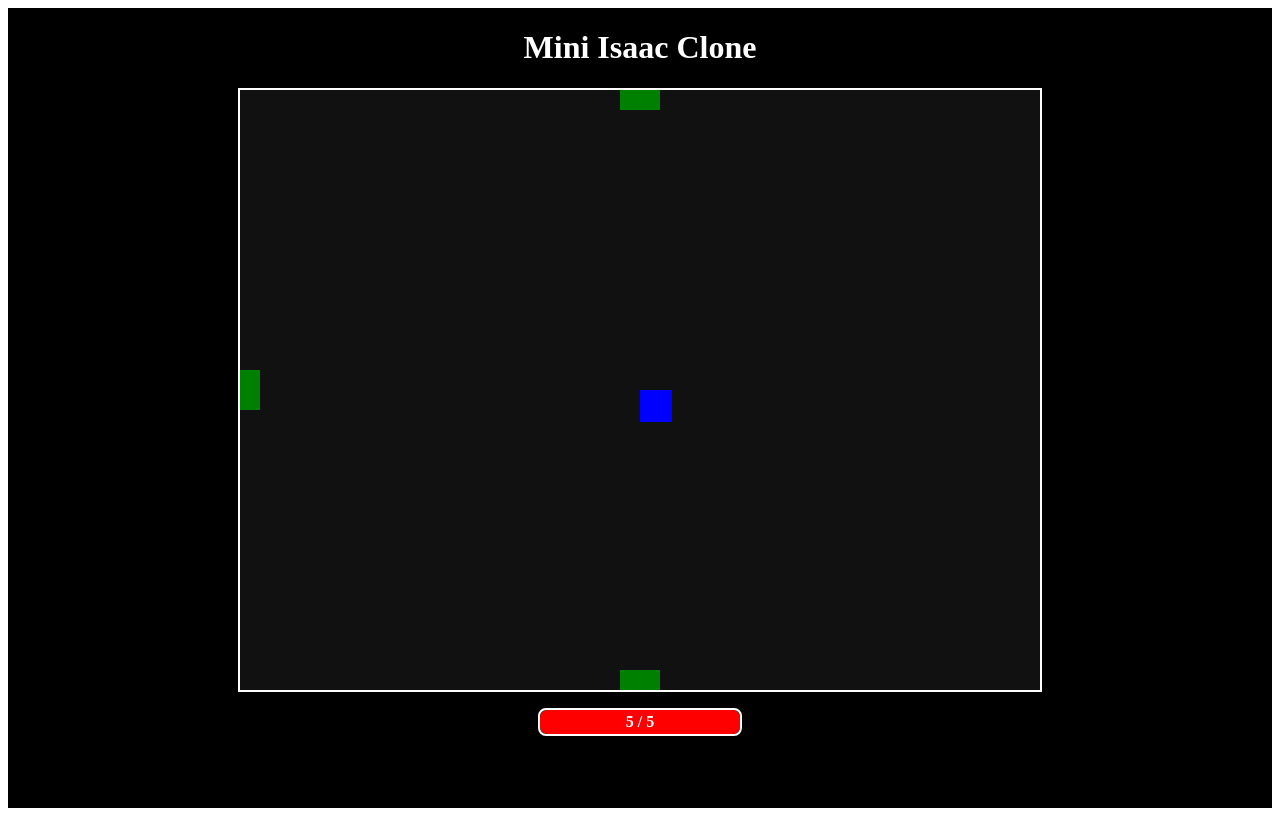
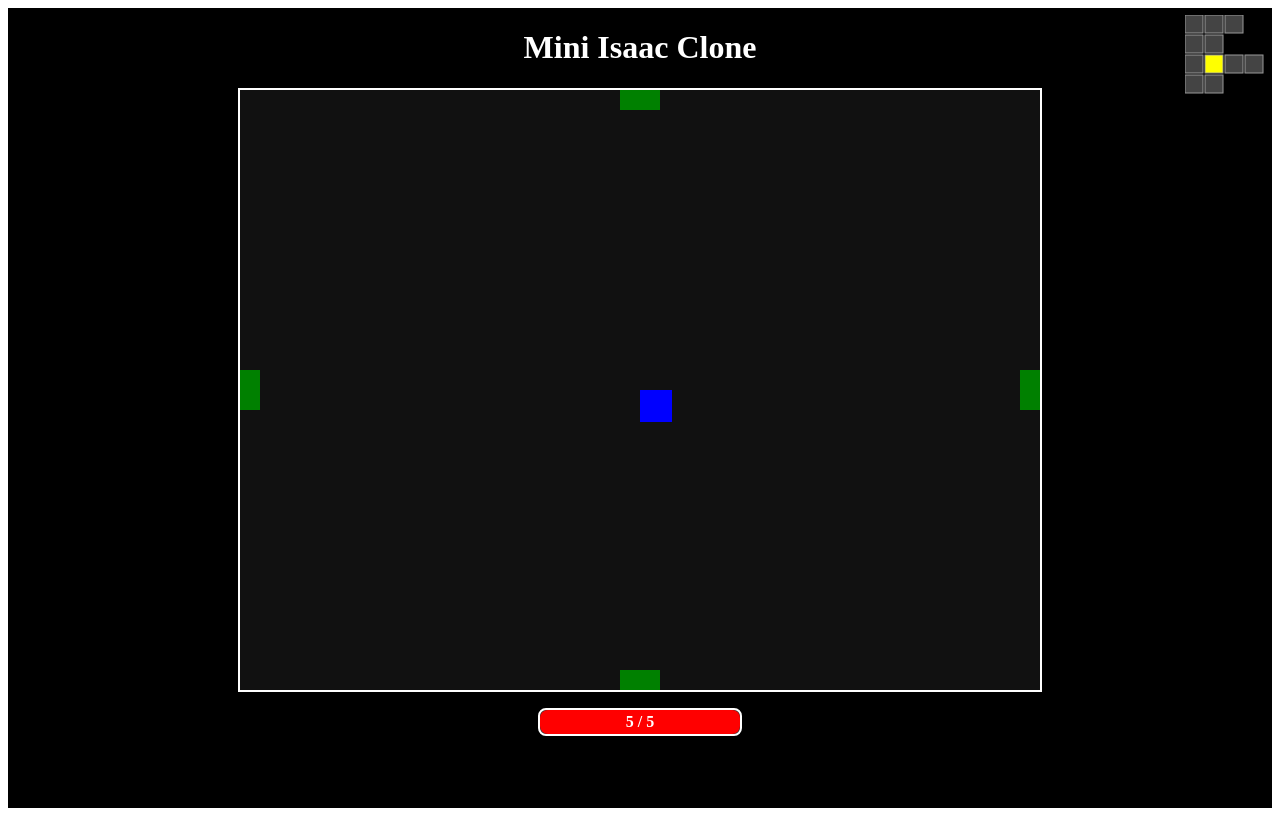
Before and after one commit to DylanUribe/Isaac-Clone, a React (Vite) app: page / in a window 1280 px wide. Built offline with nearby package versions, Linux system fonts and the light colour scheme.

Commit message:
Arreglago puertas y enemigo shooter

```diff
--- a/src/App.jsx
+++ b/src/App.jsx
@@ -6,6 +6,7 @@ import { useGameLoop } from './logic/useGameLoop'
 import { useRoomStore } from './logic/useRoomStore'
 import Player from './components/Player'; // ajusta la ruta si es diferente
 import allEnemiesDead from './components/Room'; // ajusta la ruta si es diferente
+import MiniMap from './components/MiniMap'
 
 
 const keys = {}
@@ -62,6 +63,19 @@ function App() {
     // Actualizar balas
     useProjectileStore.getState().updateProjectiles()
 
+    updateProjectiles: () => {
+      set((state) => {
+        const updated = state.projectiles.map((p) => ({
+          ...p,
+          x: p.x + p.xVel,
+          y: p.y + p.yVel,
+          age: p.age + 1, // <= incrementa edad
+        }))
+        return { projectiles: updated }
+      })
+    }
+
+
     // Colisión balas-enemigos
     const { projectiles } = useProjectileStore.getState()
     const { enemies, currentRoom } = useRoomStore.getState()
@@ -77,7 +91,12 @@ function App() {
         const distance = Math.sqrt(dx * dx + dy * dy)
         if (distance < 16) {
           projectilesToRemove.add(proj.id)
+
+          // 🔽 Nueva lógica: restar vida
+          enemy.hp -= proj.damage || 1
+          if (enemy.hp <= 0) {
             enemiesToRemove.add(enemy.id)
+          }
         }
       })
     })
@@ -114,6 +133,11 @@ function App() {
 
   return (
   <>
+    <div>
+      {/* Tu juego normal aquí */}
+      <MiniMap />
+    </div>
+
     <div
       style={{
         backgroundColor: '#000',
@@ -141,16 +165,38 @@ function App() {
         <Player />
 
         {/* Enemigos */}
-        {roomEnemies.map((enemy) => (
+        {roomEnemies.map((enemy) => {
+          let color = 'gray'
+
+          switch (enemy.type) {
+            case 'basic':
+              color = 'gray'
+              break
+            case 'fast':
+              color = 'orange'
+              break
+            case 'tank':
+              color = 'brown'
+              break
+            case 'shooter':
+              color = 'purple'
+              break
+            default:
+              color = 'red'
+          }
+
+          return (
             <rect
               key={enemy.id}
               x={enemy.x}
               y={enemy.y}
               width={32}
               height={32}
-            fill="red"
+              fill={color}
             />
-        ))}
+          )
+        })}
+
 
         {/* Proyectiles */}
         {useProjectileStore.getState().projectiles.map((p) => (
--- a/src/components/MiniMap.jsx
+++ b/src/components/MiniMap.jsx
@@ -0,0 +1,56 @@
+import React from 'react';
+import { useRoomStore } from '../logic/useRoomStore';
+
+const MiniMap = () => {
+  const map = useRoomStore((state) => state.map);
+  const currentRoom = useRoomStore((state) => state.currentRoom);
+
+  const mapArray = Array.from(map.keys()).map((key) => {
+    const [x, y] = key.split(',').map(Number);
+    return { key, x, y };
+  });
+
+  // Calcular bounds para centrar el mapa
+  const minX = Math.min(...mapArray.map((r) => r.x));
+  const minY = Math.min(...mapArray.map((r) => r.y));
+  const maxX = Math.max(...mapArray.map((r) => r.x));
+  const maxY = Math.max(...mapArray.map((r) => r.y));
+
+  const roomSize = 20;
+
+  return (
+    <div
+      style={{
+        position: 'absolute',
+        top: 10,
+        right: 10,
+        backgroundColor: '#0008',
+        padding: 5,
+        borderRadius: 5,
+      }}
+    >
+      <svg
+        width={(maxX - minX + 1) * roomSize}
+        height={(maxY - minY + 1) * roomSize}
+      >
+        {mapArray.map(({ key, x, y }) => {
+          const isCurrent = key === currentRoom;
+          return (
+            <rect
+              key={key}
+              x={(x - minX) * roomSize}
+              y={(y - minY) * roomSize}
+              width={roomSize - 2}
+              height={roomSize - 2}
+              fill={isCurrent ? 'yellow' : '#444'}
+              stroke="#999"
+              strokeWidth={1}
+            />
+          );
+        })}
+      </svg>
+    </div>
+  );
+};
+
+export default MiniMap;
--- a/src/components/Player.jsx
+++ b/src/components/Player.jsx
@@ -4,7 +4,6 @@ export default function Player() {
   const x = usePlayerStore((state) => state.x)
   const y = usePlayerStore((state) => state.y)
 
-  // Cambia "fill" para parpadear cuando recibe daño
   const isInvincible = usePlayerStore((state) => state.isInvincible)
   const fillColor = isInvincible ? 'white' : 'blue'
 
--- a/src/components/Room.jsx
+++ b/src/components/Room.jsx
@@ -30,7 +30,6 @@ export default function Room() {
 
   const doorColor = locked ? 'darkred' : 'green'
 
-  // Elementos SVG, no HTML
   return (
     <>
       {/* Puertas (rectángulos SVG) */}
--- a/src/logic/enemyFactory.js
+++ b/src/logic/enemyFactory.js
@@ -1,17 +1,43 @@
 import { random, uniqueId } from 'lodash'
 
-export function generateEnemies(count = 3) {
-  const enemies = []
+export const generateEnemies = (type, x, y) => {
+  switch (type) {
+    case 'basic':
+      return { id: crypto.randomUUID(), type, x, y, hp: 5, speed: 0.7 }
+    case 'fast':
+      return { id: crypto.randomUUID(), type, x, y, hp: 2, speed: 1 }
+    case 'tank':
+      return { id: crypto.randomUUID(), type, x, y, hp: 15, speed: 0.5 }
+    case 'shooter':
+      return { id: crypto.randomUUID(), type, x, y, hp: 4, speed:0.001, shootCooldown: 0 }
+    case 'boss':
+      return {
+        id: crypto.randomUUID(),
+        type: 'boss',
+        x,
+        y,
+        hp: 50,
+        speed: 0.5,
+        shootCooldown: 0,
+        specialAttackCooldown: 300
+      }
+    default:
+      throw new Error(`Unknown enemy type: ${type}`)
+  }
+}
 
-  for (let i = 0; i < count; i++) {
-    enemies.push({
-      id: uniqueId('enemy_'),
-      x: random(50, 700),
-      y: random(50, 500),
-      hp: 3,
-      type: 'basic'
-    })
+export function createBoss() {
+  return {
+    id: crypto.randomUUID(),
+    type: 'boss',
+    x: 300,
+    y: 300,
+    hp: 150,
+    speed: 0.7,
+    shootCooldown: 0,
+    specialAttackCooldown: 0,  // Empezar listo para atacar
+    attackPatterns: ['shoot', 'area', 'charge'], // Ataques variados
+    state: 'idle',          // Para manejar comportamiento
+    lastAttackTime: 0
   }
-
-  return enemies
 }
--- a/src/logic/mapGenerator.js
+++ b/src/logic/mapGenerator.js
@@ -1,18 +1,37 @@
 import { sample } from 'lodash'
+import { generateEnemies } from './enemyFactory'
 
-// Direcciones para conectar salas
+// Direcciones posibles
 const directions = [
-  { dx: 1, dy: 0 },   // Derecha
-  { dx: -1, dy: 0 },  // Izquierda
-  { dx: 0, dy: 1 },   // Abajo
-  { dx: 0, dy: -1 }   // Arriba
+  { dx: 1, dy: 0 },
+  { dx: -1, dy: 0 },
+  { dx: 0, dy: 1 },
+  { dx: 0, dy: -1 }
 ]
 
-// Genera un mapa de N salas conectadas aleatoriamente
 export function generateMap(roomCount = 10) {
   const map = new Map()
   const queue = [{ x: 0, y: 0 }]
   map.set('0,0', { x: 0, y: 0, type: 'start' })
+
+  // Añadimos una sala normal con enemigos
+  map.set('1,0', {
+    x: 1, y: 0,
+    type: 'normal',
+    enemies: [generateEnemies('basic', 100, 100)],
+    visited: false
+  })
+
+  // Boss room
+  map.set('2,0', {
+    x: 2, y: 0,
+    type: 'boss',
+    isBossRoom: true,
+    enemies: [generateEnemies('boss', 200, 200)],
+    visited: false
+  })
+  console.log('MAPA GENERADO:', Array.from(map.entries()))
+
 
   while (map.size < roomCount && queue.length > 0) {
     const current = queue.shift()
@@ -24,11 +43,18 @@ export function generateMap(roomCount = 10) {
       const key = `${nx},${ny}`
 
       if (!map.has(key)) {
+        const isBoss = map.size === roomCount - 1
+        const type = isBoss ? 'boss' : 'normal'
+
         map.set(key, {
           x: nx,
           y: ny,
-          type: map.size === roomCount - 1 ? 'boss' : 'normal'
+          type,
+          enemies: [generateEnemies(isBoss ? 'boss' : 'basic', 150, 150)],
+          isBossRoom: isBoss,
+          visited: false
         })
+
         queue.push({ x: nx, y: ny })
       }
     }
--- a/src/logic/usePlayerStore.js
+++ b/src/logic/usePlayerStore.js
@@ -20,9 +20,30 @@ export const usePlayerStore = create((set, get) => ({
 
   updatePosition: () => {
     const { x, y, moveDir, knockback, speed } = get()
+
     const newX = x + moveDir.x * speed + knockback.x
     const newY = y + moveDir.y * speed + knockback.y
-    set({ x: newX, y: newY, knockback: { x: 0, y: 0 } })
+
+    // Límites del mapa
+    const svgWidth = 800
+    const svgHeight = 600
+    const playerSize = 20
+    const border = 2
+
+    const minX = 0 + border
+    const minY = 0 + border
+    const maxX = svgWidth - playerSize - border
+    const maxY = svgHeight - playerSize - border
+
+    // Aplica el cerco
+    const clampedX = Math.max(minX, Math.min(newX, maxX))
+    const clampedY = Math.max(minY, Math.min(newY, maxY))
+
+    set({
+      x: clampedX,
+      y: clampedY,
+      knockback: { x: 0, y: 0 }
+    })
   },
 
   heal: (amount) => {
@@ -54,11 +75,22 @@ export const usePlayerStore = create((set, get) => ({
 
   takeDamage: (amount, sourceX, sourceY) => {
     const { hp, damageCooldown, x, y, isInvincible } = get()
+
+    // Validar que sourceX/sourceY sean números
+    if (
+      typeof sourceX !== 'number' || isNaN(sourceX) ||
+      typeof sourceY !== 'number' || isNaN(sourceY)
+    ) {
+      console.warn("takeDamage: Coordenadas de origen inválidas", { sourceX, sourceY })
+      return
+    }
+
     if (damageCooldown <= 0 && hp > 0 && !isInvincible) {
       const dx = x - sourceX
       const dy = y - sourceY
       const distance = Math.sqrt(dx * dx + dy * dy) || 1
       const knockbackForce = 40
+      const angle = Math.atan2(dy, dx)
 
       set({
         hp: Math.max(0, hp - amount),
@@ -67,14 +99,13 @@ export const usePlayerStore = create((set, get) => ({
         invincibilityFrames: 60,
         isBlinking: true,
         knockback: {
-          x: (dx / distance) * knockbackForce,
-          y: (dy / distance) * knockbackForce
-        }
+          x: Math.cos(angle) * knockbackForce,
+          y: Math.sin(angle) * knockbackForce,
+        },
       })
-      console.log("isBlinking en takeDamage:", get().isBlinking);
-
     }
   },
+
 
   tickInvincibility: () => {
     const { invincibilityFrames } = get();
@@ -102,4 +133,42 @@ export const usePlayerStore = create((set, get) => ({
     }
   },
 
+  teleportToRoomEntrance: (direction) => {
+    const playerSize = 20;
+    const svgWidth = 800;
+    const svgHeight = 600;
+    const edgeMargin = 4; // lo cerca que puede estar del borde
+    const entryOffset = 40; // cuán lejos se aleja del borde al entrar
+
+    let newX = get().x;
+    let newY = get().y;
+
+    switch (direction) {
+      case 'left':
+        newX = svgWidth - playerSize - edgeMargin;
+        newY = svgHeight / 2 - playerSize / 2;
+        break;
+      case 'right':
+        newX = edgeMargin;
+        newY = svgHeight / 2 - playerSize / 2;
+        break;
+      case 'up':
+        newX = svgWidth / 2 - playerSize / 2;
+        newY = svgHeight - playerSize - edgeMargin;
+        break;
+      case 'down':
+        newX = svgWidth / 2 - playerSize / 2;
+        newY = edgeMargin;
+        break;
+    }
+
+    // Aplica el offset para alejarlo de la puerta
+    if (direction === 'left') newX -= entryOffset;
+    if (direction === 'right') newX += entryOffset;
+    if (direction === 'up') newY -= entryOffset;
+    if (direction === 'down') newY += entryOffset;
+
+    set({ x: newX, y: newY });
+  }
+
 }))
--- a/src/logic/useRoomStore.js
+++ b/src/logic/useRoomStore.js
@@ -4,7 +4,23 @@ import { generateEnemies } from './enemyFactory'
 import { usePlayerStore } from './usePlayerStore'
 import { applyPowerUpEffect } from './PowerUps'
 import { useEffect } from 'react'
+import { useProjectileStore } from './useProjectileStore';
 
+
+const types = ['basic', 'fast', 'tank', 'shooter']
+
+const generateEnemiesForRoom = (roomId) => {
+  const count = Math.floor(Math.random() * 3) + 1
+  const enemies = []
+  for (let i = 0; i < count; i++) {
+    const type = types[Math.floor(Math.random() * types.length)]
+    const x = Math.random() * 700 + 50
+    const y = Math.random() * 500 + 50
+    enemies.push(generateEnemies(type, x, y))
+  }
+
+  return enemies
+}
 
 export const useRoomStore = create((set, get) => {
 
@@ -47,7 +63,6 @@ export const useRoomStore = create((set, get) => {
       const newKey = `${x + dx},${y + dy}`
 
       if (!map.has(newKey)) {
-        console.warn('No hay sala en dirección', direction, newKey)
         return
       }
 
@@ -56,20 +71,18 @@ export const useRoomStore = create((set, get) => {
       const allDefeated = currentEnemies.every((enemy) => enemy.hp <= 0)
 
       if (!allDefeated) {
-        console.warn('No puedes salir de esta sala hasta derrotar a todos los enemigos.')
         return
       }
 
       // Inicializar enemigos si no hay
       if (!enemies.has(newKey)) {
-        const newEnemies = generateEnemies()
-        const newEnemiesMap = new Map(enemies)
-        newEnemiesMap.set(newKey, newEnemies)
-        set({ enemies: newEnemiesMap })
-      }
-
-
+      const newEnemies = generateEnemiesForRoom(newKey)  // genera enemigos con tipos y posición
+      const newEnemiesMap = new Map(enemies)
+      newEnemiesMap.set(newKey, newEnemies)
+      set({ enemies: newEnemiesMap })
+    }
       set({ currentRoom: newKey })
+      usePlayerStore.getState().teleportToRoomEntrance(direction)
     },
 
     map: initialMap,
@@ -77,7 +90,6 @@ export const useRoomStore = create((set, get) => {
     enemies: new Map(),
     moveToRoom: (key) => {
       if (typeof key !== 'string') {
-        console.warn('moveToRoom recibió algo que no es string:', key)
         return
       }
 
@@ -85,7 +97,6 @@ export const useRoomStore = create((set, get) => {
       if (map.has(key)) {
         set({ currentRoom: key })
       } else {
-        console.warn('Sala no encontrada en el mapa:', key)
       }
     },
 
@@ -154,13 +165,26 @@ export const useRoomStore = create((set, get) => {
 
     updateEnemies: () => {
       const { currentRoom, enemies } = get()
-      const { x: playerX, y: playerY } = usePlayerStore.getState()
 
-      const speed = 1.2
       const enemiesMap = new Map(enemies)
       const roomEnemies = enemiesMap.get(currentRoom) || []
 
       const updatedEnemies = []
+
+      const { projectiles } = useProjectileStore.getState()
+      const { x: playerX, y: playerY } = usePlayerStore.getState()
+
+      const hitByEnemy = projectiles.find((p) =>
+        p.owner === 'enemy' &&
+        p.age > 0 &&
+        Math.abs(p.x - playerX) < 20 &&
+        Math.abs(p.y - playerY) < 20
+      )
+
+      if (hitByEnemy) {
+        usePlayerStore.getState().takeDamage(1) // o el daño que desees
+        useRoomStore.getState().triggerShake()
+      }
 
       for (let i = 0; i < roomEnemies.length; i++) {
         const enemy = roomEnemies[i]
@@ -168,40 +192,57 @@ export const useRoomStore = create((set, get) => {
         const dy = playerY - enemy.y
         const distance = Math.sqrt(dx * dx + dy * dy) || 1
 
-        // Comprobar colisión con jugador
-        if (distance < 20) {
-          const player = usePlayerStore.getState()
-          if (player.damageCooldown <= 0) {
-            usePlayerStore.getState().takeDamage(1, enemy.x, enemy.y)
-            useRoomStore.getState().triggerShake()
+        // Mover con la velocidad propia
+        const speed = enemy.speed || 1.2
+
+        // Comportamiento shooter
+        let newShootCooldown = enemy.shootCooldown || 0
+        if (enemy.type === 'shooter') {
+          if (newShootCooldown <= 0) {
+            useProjectileStore.getState().spawnProjectile(enemy.x, enemy.y, playerX, playerY)
+            newShootCooldown = 100
+          } else {
+            newShootCooldown -= 1
           }
         }
 
-        // Calcular nueva posición
+        const { projectiles } = useProjectileStore.getState()
+
+        const hit = projectiles.find((p) =>
+          p.owner === 'player' &&
+          p.age > 0 && // <= evita colisiones con proyectiles nuevos
+          Math.abs(p.x - enemy.x) < 20 &&
+          Math.abs(p.y - enemy.y) < 20
+        )
+
+
+        // Calcular nueva posición hacia jugador (si se quiere que todos se muevan)
         const newX = enemy.x + (dx / distance) * speed
         const newY = enemy.y + (dy / distance) * speed
 
-        // Evitar overlap con enemigos ya actualizados
+        // Evitar overlap
         const willOverlap = updatedEnemies.some((other) =>
           isOverlapping(newX, newY, other.x, other.y)
         )
 
-        // Solo mover si no colisiona
         if (!willOverlap) {
           updatedEnemies.push({
             ...enemy,
             x: newX,
-            y: newY
+            y: newY,
+            shootCooldown: newShootCooldown
           })
         } else {
-          updatedEnemies.push(enemy) // No se mueve si hay colisión
+          updatedEnemies.push({
+            ...enemy,
+            shootCooldown: newShootCooldown
+          })
         }
       }
 
       enemiesMap.set(currentRoom, updatedEnemies)
-      set({ enemies: new Map(enemiesMap) }) // Nuevo Map para forzar re-render
+      set({ enemies: new Map(enemiesMap) })
     },
-
 
     shakeX: 0,
     shakeY: 0,
```
Also changed, not shown: src/logic/useGameLoop.js (+80 -30 lines), src/logic/useProjectileStore.js (+46 -7 lines). Lines whose indentation alone changed are shown as unchanged.
